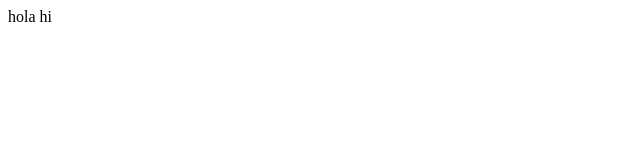
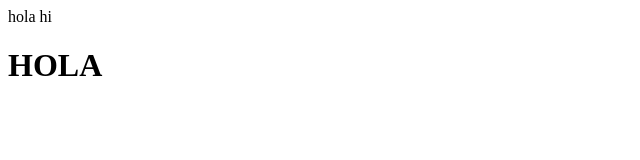
Before and after one commit to JanethMLDS/test-angel, a plain HTML site: page index.html in a window 1280 px wide. Shown: the whole page, without its empty margins (0-640 px from the left). Drawn offline with Linux system fonts and the light colour scheme.

Commit message:
Nuevo h1

```diff
--- a/index.html
+++ b/index.html
@@ -7,5 +7,6 @@
 <body>
     hola
     hi
+    <h1>HOLA</h1>
 </body>
 </html>
```
